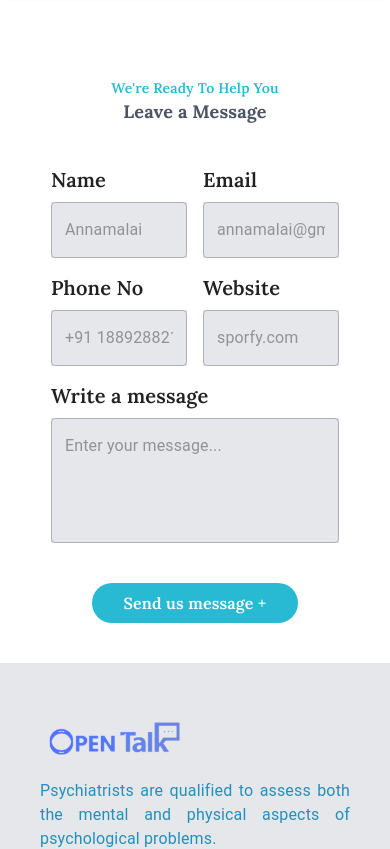
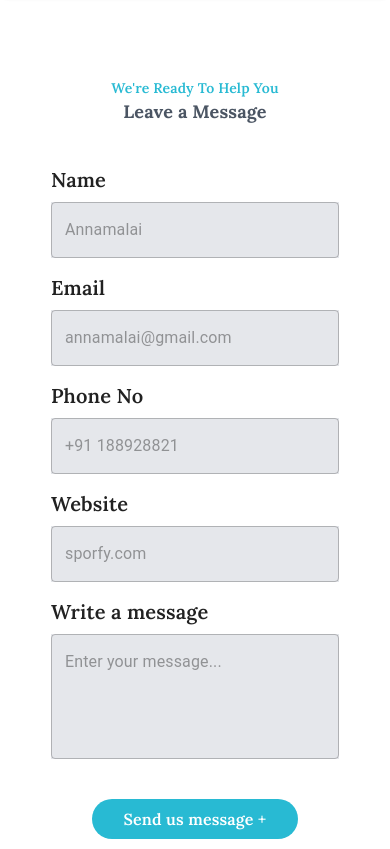
Before and after one commit to annamalairv/medicalsite-FT1, a Next.js app: page /contact in a window 390 px wide. Shown: the part 1324-2173 px from the top of the page. Built offline with nearby package versions, Linux system fonts and the light colour scheme.

Commit message:
email form

```diff
--- a/components/contact/contact_form.tsx
+++ b/components/contact/contact_form.tsx
@@ -1,10 +1,20 @@
 import TextField from "@mui/material/TextField";
-
-
-export class ContactFormProps {
-
+import emailjs from '@emailjs/browser';
+import { useRef } from "react";
+export class ContactFormProps {}
+const ContactForm: React.FC<ContactFormProps> = (props) => {
+    const form = useRef<any>();
+  function submitForm(event:any) {
+    event.preventDefault()
+console.log("event",event);
+emailjs.sendForm('service_yl7yc2j', 'template_vcd0851', form.current, '3zUH_ilEHrni8Wuar')
+      .then((result:any) => {
+          console.log(result.text,"result");
+      }, (error:any) => {
+          console.log(error.text);
+      });
+    //   event.
   }
-const ContactForm: React.FC<ContactFormProps> = (props) => {
   return (
     <div className="container mx-auto text-center px-4 xl:px-20">
       <div className="text-tertiary text-sm md:text-lg lora-semibold">
@@ -13,44 +23,68 @@ const ContactForm: React.FC<ContactFormProps> = (props) => {
       <div className="text-center text-gray-600 text-lg md:text-xl lg:text-2xl lora-bold">
         Leave a Message
       </div>
-            <div className="grid grid-cols-2 gap-4 md:gap-6 lg:gap-8 pt-10">
+      <form ref={form} onSubmit={submitForm}>
+        <div className="grid grid-cols-1 md:grid-cols-2 gap-4 md:gap-6 lg:gap-8 pt-10">
           <div className="flex flex-col gap-2">
-                    <div className="text-xl text-start lora-semibold">
-                        Name
-                    </div>
-                    <TextField placeholder={"Annamalai"} variant="outlined" className="bg-gray-200 text-lg" />
+            <label className="text-xl text-start lora-semibold">Name</label>
+            <TextField
+              placeholder={"Annamalai"}
+              variant="outlined"
+              className="bg-gray-200 text-lg"
+              name="name"
+            />
           </div>
           <div className="flex flex-col gap-2">
-                    <div className="text-xl text-start lora-semibold">
-                        Email
-                    </div>
-                    <TextField placeholder={"annamalai@gmail.com"} variant="outlined" className="bg-gray-200 text-lg" />
+            <label className="text-xl text-start lora-semibold">Email</label>
+            <TextField
+              placeholder={"annamalai@gmail.com"}
+              variant="outlined"
+              className="bg-gray-200 text-lg"
+              type="email"
+              name="email"
+            />
           </div>
           <div className="flex flex-col gap-2">
-                    <div className="text-xl text-start lora-semibold">
-                        Phone No
-                    </div>
-                    <TextField placeholder={"+91 188928821"} variant="outlined" className="bg-gray-200 text-lg" />
+            <label className="text-xl text-start lora-semibold">Phone No</label>
+            <TextField
+              placeholder={"+91 188928821"}
+              variant="outlined"
+              className="bg-gray-200 text-lg"
+              inputMode="numeric"
+              type="number"
+              name="phone"
+            />
           </div>
           <div className="flex flex-col gap-2">
-                    <div className="text-xl text-start lora-semibold">
-                        Website
-                    </div>
-                    <TextField placeholder={"sporfy.com"} variant="outlined" className="bg-gray-200 text-lg" />
+            <label className="text-xl text-start lora-semibold">Website</label>
+            <TextField
+              placeholder={"sporfy.com"}
+              variant="outlined"
+              className="bg-gray-200 text-lg"
+              name="website"
+            />
           </div>
         </div>
         <div className="flex flex-col gap-2 pt-4 pb-10">
           <div className="text-xl text-start lora-semibold">
             Write a message
           </div>
-                    <TextField placeholder={"Enter your message..."} rows={4} variant="outlined" className="bg-gray-200 text-lg" multiline />
+          <TextField
+            placeholder={"Enter your message..."}
+            rows={4}
+            variant="outlined"
+            className="bg-gray-200 text-lg"
+            multiline
+            name="message"
+          />
         </div>
         <div className="flex items-center justify-center pb-10">
-                <div className="rounded-full text-center text-white bg-tertiary px-8 py-2 lora-semibold">
+          <button type="submit" className="rounded-full text-center text-white bg-tertiary px-8 py-2 lora-semibold">
             Send us message +
+          </button>
         </div>
+      </form>
     </div>
-        </div>
-    )
-}
+  );
+};
 export default ContactForm;
--- a/components/home/appointment.tsx
+++ b/components/home/appointment.tsx
@@ -81,7 +81,7 @@ const Appointment: React.FC<AppointmentProps> = () => {
         <div className=" xxs:w-full xs:w-3/4 flex flex-col items-center justify-center pt-20">
           <div className="xxs:mx-8 xxs:ml-12 xs:ml-20 flex flex-col items-start justify-center appointment-hero-text">
             <div className="lora-bold leading-tight text-secondary text-[60px] lg:text-[72px] xl:text-[85px] ">
-              We Care Medical & Health
+            Open Up<br/> To New Possibilities
             </div>
             <div className="lora-regular md:text-lg lg:text-xl 2xl:text-2xl pt-4 md:pt-8 text-primary text-justify">
               Dolor sit amet consectetur adipiscing elitsedes eiusmod tempor
--- a/package.json
+++ b/package.json
@@ -9,6 +9,7 @@
     "lint": "next lint"
   },
   "dependencies": {
+    "@emailjs/browser": "^3.11.0",
     "@emotion/react": "^11.10.6",
     "@emotion/styled": "^11.10.6",
     "@mui/icons-material": "^5.11.11",
--- a/styles/globals.css
+++ b/styles/globals.css
@@ -66,6 +66,16 @@ body{
     height: 100%;
     width: 100%;
 }
+input::-webkit-outer-spin-button,
+      input::-webkit-inner-spin-button {
+        -webkit-appearance: none;
+        margin: 0;
+      }
+
+      /* Works for Firefox */
+      input[type="number"] {
+        -moz-appearance: textfield;
+      }
 /* basic */
 /* animate on scroll */
 .slideLeft{
```
Also changed, not shown: 1 other file (tests, documents, lock files or other folders). Lines whose indentation alone changed are shown as unchanged.
